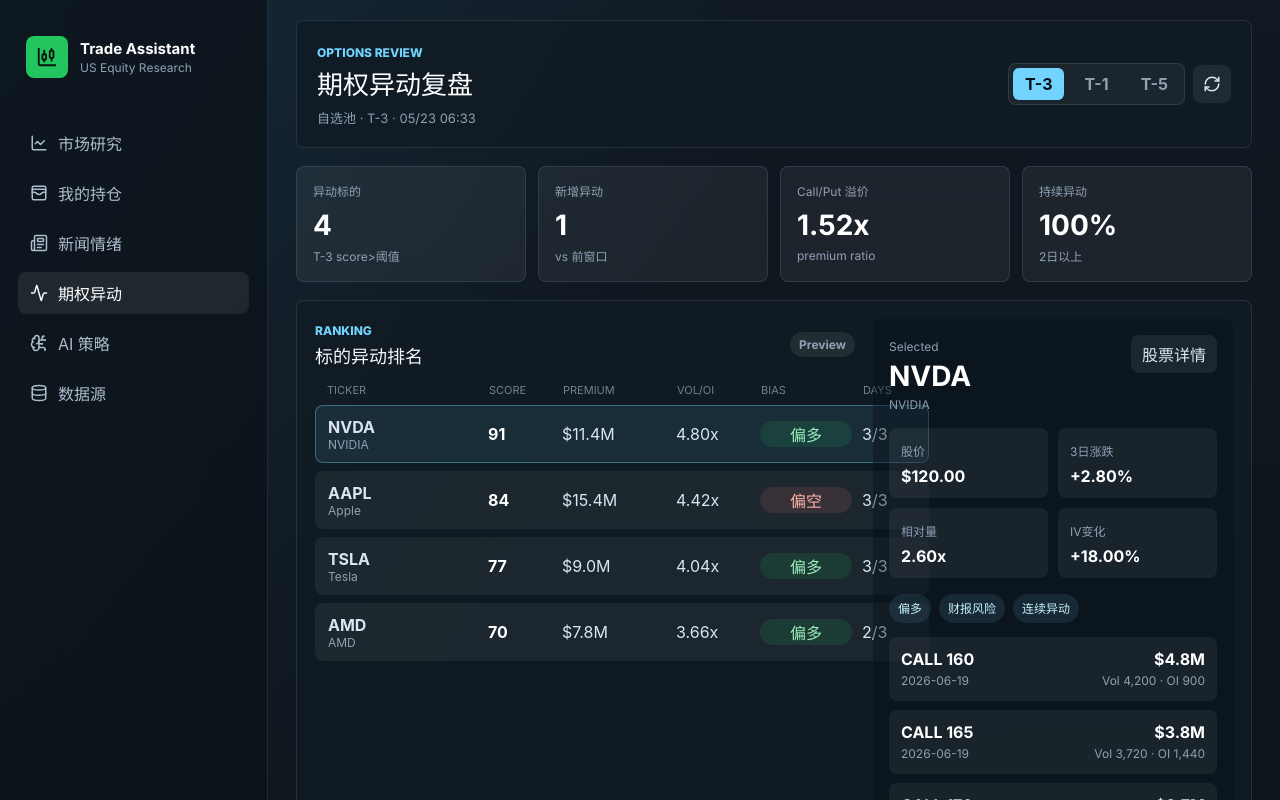
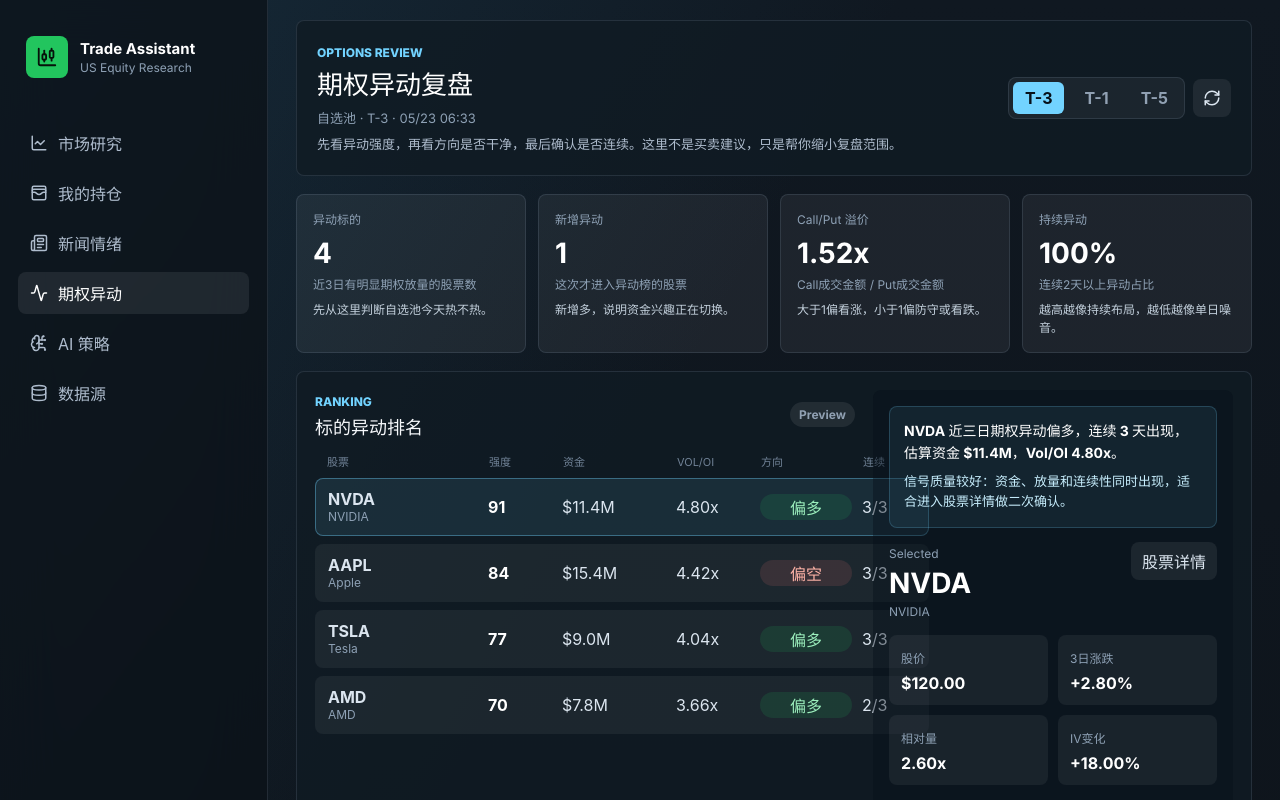
Before and after one commit to WeirdoZz/trade-assistant, a React (Vite) app: page / in a window 1280 px wide. Both pictures are taken after a click on the button "期权异动". Shown: the top 800 px of the page. Built offline with nearby package versions, Linux system fonts and the light colour scheme.

Commit message:
feat: explain options activity metrics

```diff
--- a/src/App.tsx
+++ b/src/App.tsx
@@ -1770,6 +1770,41 @@
   return labels[value] ?? "无明显事件";
 }
 
+function buildOptionsPlainReadout(item: OptionsActivitySymbol) {
+  const directionText = formatDirection(item.direction);
+  const continuity = item.activeDays >= 2 ? `连续 ${item.activeDays} 天出现` : "主要是单日放量";
+  const volOi = item.volumeOpenInterestRatio
+    ? `Vol/OI ${item.volumeOpenInterestRatio.toFixed(2)}x`
+    : "Vol/OI 暂无";
+  return `${item.symbol} 近三日期权异动${directionText}，${continuity}，估算资金 ${formatMoney(item.totalPremium)}，${volOi}。`;
+}
+
+function buildOptionsNextStep(item: OptionsActivitySymbol) {
+  if (item.direction === "mixed") {
+    return "方向不干净，先看合约是否分散，再查是否有财报、新闻或大盘事件。";
+  }
+  if (item.direction === "volatility") {
+    return "更像押波动，不一定押涨跌；优先检查财报日、IV变化和跨式/宽跨式痕迹。";
+  }
+  if (item.direction === "hedge") {
+    return "可能是保护性仓位，不要直接当看空；需要结合正股持仓和成交价靠近 bid/ask 判断。";
+  }
+  if ((item.volumeOpenInterestRatio ?? 0) >= 2 && item.activeDays >= 2) {
+    return "信号质量较好：资金、放量和连续性同时出现，适合进入股票详情做二次确认。";
+  }
+  return "信号还需要确认：优先看是否只有一张合约贡献大部分资金。";
+}
+
+function formatContractMeaning(contract: OptionsRepresentativeContract) {
+  const typeText = contract.type === "call" ? "看涨" : "看跌";
+  const sideText = contract.sideEstimate === "ask"
+    ? "更像主动买入"
+    : contract.sideEstimate === "bid"
+      ? "更像主动卖出"
+      : "成交方向不明";
+  return `${typeText} · ${sideText}`;
+}
+
 function formatMetricText(value?: string | number | null) {
   if (value === undefined || value === null || value === "") {
     return "--";
@@ -1919,10 +1954,10 @@
   }, [selectedSymbol, symbols]);
 
   const metrics = [
-    { label: "异动标的", value: loading ? "--" : String(data?.summary.unusualSymbolCount ?? 0), hint: "T-3 score>阈值" },
-    { label: "新增异动", value: loading ? "--" : String(data?.summary.newUnusualSymbols ?? 0), hint: "vs 前窗口" },
-    { label: "Call/Put 溢价", value: loading ? "--" : formatNullableRatio(data?.summary.premiumCallPutRatio), hint: "premium ratio" },
-    { label: "持续异动", value: loading ? "--" : formatNullablePercent(data?.summary.persistentSymbolRate), hint: "2日以上" }
+    { label: "异动标的", value: loading ? "--" : String(data?.summary.unusualSymbolCount ?? 0), hint: "近3日有明显期权放量的股票数", guide: "先从这里判断自选池今天热不热。" },
+    { label: "新增异动", value: loading ? "--" : String(data?.summary.newUnusualSymbols ?? 0), hint: "这次才进入异动榜的股票", guide: "新增多，说明资金兴趣正在切换。" },
+    { label: "Call/Put 溢价", value: loading ? "--" : formatNullableRatio(data?.summary.premiumCallPutRatio), hint: "Call成交金额 / Put成交金额", guide: "大于1偏看涨，小于1偏防守或看跌。" },
+    { label: "持续异动", value: loading ? "--" : formatNullablePercent(data?.summary.persistentSymbolRate), hint: "连续2天以上异动占比", guide: "越高越像持续布局，越低越像单日噪音。" }
   ];
 
   return (
@@ -1932,6 +1967,7 @@
           <span className="eyebrow">Options Review</span>
           <h1>期权异动复盘</h1>
           <p>{data?.poolName ?? "自选池"} · {data?.window ?? "T-3"} · {formatTime(data?.updatedAt)}</p>
+          <small>先看异动强度，再看方向是否干净，最后确认是否连续。这里不是买卖建议，只是帮你缩小复盘范围。</small>
         </div>
         <div className="options-controls">
           <div className="segmented-control" aria-label="时间窗口">
@@ -1953,6 +1989,7 @@
             <span>{metric.label}</span>
             <strong>{metric.value}</strong>
             <em>{metric.hint}</em>
+            <p>{metric.guide}</p>
           </div>
         ))}
       </div>
@@ -1971,12 +2008,12 @@
 
           <div className="options-table">
             <div className="options-table-head">
-              <span>Ticker</span>
-              <span>Score</span>
-              <span>Premium</span>
+              <span>股票</span>
+              <span title="异动强度分，越高越值得复盘。">强度</span>
+              <span title="期权成交金额估算，约等于价格 * 成交量 * 100。">资金</span>
               <span>Vol/OI</span>
-              <span>Bias</span>
-              <span>Days</span>
+              <span title="偏多/偏空/波动率/对冲/混合。">方向</span>
+              <span title="近3天里出现异动的天数。">连续</span>
             </div>
             {loading ? (
               Array.from({ length: 5 }, (_, index) => <div className="options-row skeleton" key={index} />)
@@ -2005,6 +2042,11 @@
         <aside className="options-insight">
           {selected ? (
             <>
+              <div className="plain-readout">
+                <strong>{buildOptionsPlainReadout(selected)}</strong>
+                <p>{buildOptionsNextStep(selected)}</p>
+              </div>
+
               <div className="insight-symbol-header">
                 <div>
                   <span>Selected</span>
@@ -2034,11 +2076,11 @@
                   <div className="contract-card" key={contract.contractSymbol}>
                     <div>
                       <strong>{contract.type.toUpperCase()} {contract.strike}</strong>
-                      <span>{contract.expiration}</span>
+                      <span>{contract.expiration} · {formatContractMeaning(contract)}</span>
                     </div>
                     <div>
                       <b>{formatMoney(contract.premium)}</b>
-                      <span>Vol {contract.volume.toLocaleString()} · OI {contract.openInterest?.toLocaleString() ?? "--"}</span>
+                      <span>成交 {contract.volume.toLocaleString()} · 未平仓 {contract.openInterest?.toLocaleString() ?? "--"}</span>
                     </div>
                   </div>
                 ))}
@@ -2055,6 +2097,7 @@
           <div>
             <span>Persistence</span>
             <h2>三日连续性</h2>
+            <p>看资金是不是连续出现：连续高分比单日爆量更值得复盘。</p>
           </div>
         </div>
         <div className="timeline-grid">
--- a/src/styles.css
+++ b/src/styles.css
@@ -1540,6 +1540,15 @@
   font-size: 13px;
 }
 
+.options-topbar small {
+  display: block;
+  max-width: 680px;
+  margin-top: 8px;
+  color: #aebccd;
+  font-size: 13px;
+  line-height: 1.55;
+}
+
 .options-controls,
 .segmented-control {
   display: flex;
@@ -1597,6 +1606,13 @@
   font-size: 28px;
 }
 
+.options-kpi p {
+  margin: 8px 0 0;
+  color: #c3d0dc;
+  font-size: 12px;
+  line-height: 1.45;
+}
+
 .options-main-grid {
   display: grid;
   grid-template-columns: minmax(0, 1.55fr) minmax(360px, 0.85fr);
@@ -1724,6 +1740,28 @@
   background: rgba(6, 16, 24, 0.42);
 }
 
+.plain-readout {
+  margin-bottom: 14px;
+  padding: 14px;
+  border: 1px solid rgba(114, 211, 255, 0.2);
+  border-radius: 8px;
+  background: rgba(114, 211, 255, 0.08);
+}
+
+.plain-readout strong {
+  display: block;
+  color: #ffffff;
+  font-size: 14px;
+  line-height: 1.55;
+}
+
+.plain-readout p {
+  margin: 8px 0 0;
+  color: #c7eefd;
+  font-size: 13px;
+  line-height: 1.55;
+}
+
 .insight-symbol-header {
   display: flex;
   align-items: flex-start;
@@ -1810,6 +1848,12 @@
 
 .options-timeline {
   padding: 18px;
+}
+
+.options-timeline .section-heading p {
+  margin: 4px 0 0;
+  color: #8ea1b5;
+  font-size: 12px;
 }
 
 .timeline-grid {
```
